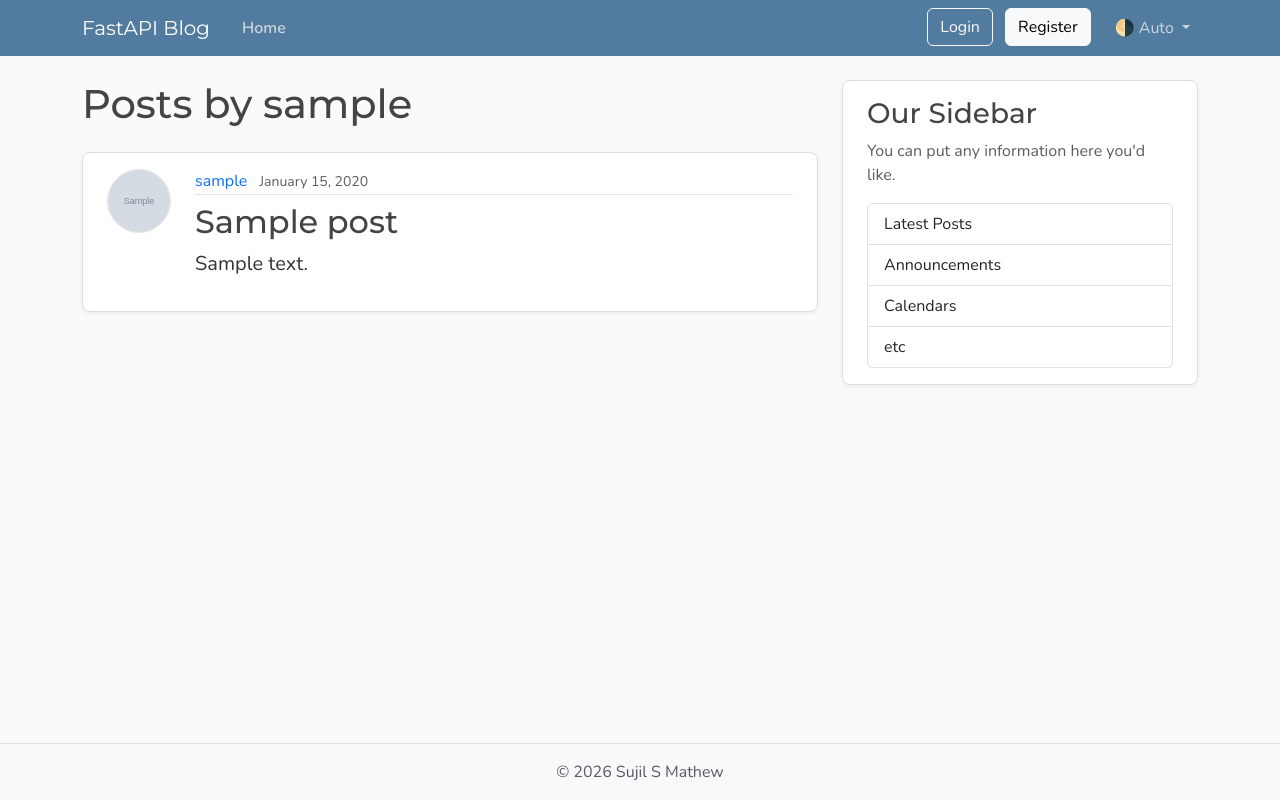
After one commit to Sujil75/fastapi_blog, a FastAPI app: page /users/1/posts in a window 1280 px wide. The commit adds this page. Run offline with FastAPI, Linux system fonts and the light colour scheme; tables that the repository leaves empty hold one stand-in row (values such as "Sample post"); grey boxes marked "Sample" are stand-in pictures.

Commit message:
completed db learning with sqlite using SQLAlchemy ORM for SQL in fastapi

```diff
--- a/main.py
+++ b/main.py
@@ -101,7 +101,7 @@ def post_page(
 
     raise HTTPException(status_code=status.HTTP_404_NOT_FOUND, detail="Post not found")
 
-# Get user posts HTML
+# Template Get user posts
 @app.get("/users/{user_id}/posts", include_in_schema=False, name="user_posts")
 def user_posts_page(
     request: Request,
@@ -196,7 +196,7 @@ def get_user(user_id: int, db: Annotated[Session, Depends(get_db)]):
     )
 
 
-# Get user posts
+# Get user posts api
 @app.get("/api/users/{user_id}/posts", response_model=list[PostResponse])
 def get_user_posts(user_id: int, db: Annotated[Session, Depends(get_db)]):
     result = db.execute(select(models.User).where(models.User.id == user_id))
@@ -215,9 +215,14 @@ def get_user_posts(user_id: int, db: Annotated[Session, Depends(get_db)]):
 
 
 @app.get(
-    "/api/posts", response_model=list[PostResponse]
+    "/api/posts",
+    response_model=list[PostResponse]
 )  # fastapi matches that all the posts match the PostResponse schema and doc will show the exact structure
-def get_posts():
+def get_posts(db: Annotated[Session, Depends(get_db)]):
+    # return posts
+    result = db.execute(select(models.Post))
+    posts = result.scalars().all()
+
     return posts
 
 
@@ -227,25 +232,51 @@ def get_posts():
     response_model=PostResponse,
     status_code=status.HTTP_201_CREATED,
 )
-def create_post(post: PostCreate):
-    new_id = max(p["id"] for p in posts) + 1 if posts else 1
-    new_post = {
-        "id": new_id,
-        "author": post.author,
-        "title": post.title,
-        "content": post.content,
-        "date_posted": "April 23, 2025",
-    }
+def create_post(post: PostCreate, db: Annotated[Session, Depends(get_db)]):
+    # new_id = max(p["id"] for p in posts) + 1 if posts else 1
+    result = db.execute(select(models.User).where(models.User.id == post.user_id))
+    user = result.scalars().first()
 
-    posts.append(new_post)
+    if not user:
+        raise HTTPException(
+            status_code=status.HTTP_404_NOT_FOUND,
+            detail="User not found",
+        )
+
+    # new_post = {
+    #     "id": new_id,
+    #     "author": post.author,
+    #     "title": post.title,
+    #     "content": post.content,
+    #     "date_posted": "April 23, 2025",
+    # }
+
+    # posts.append(new_post)
+
+    new_post = models.Post(
+        title=post.title,
+        content=post.content,
+        user_id=post.user_id,
+    )
+
+    db.add(new_post)
+    db.commit()
+    db.refresh(new_post)
+
     return new_post
 
+# Post page, to get a post from API, for API
+@app.get("/api/posts/{post_id}", response_model=PostResponse)  # for a single post
+def get_post(post_id: int, db: Annotated[Session, Depends(get_db)]):
+    # for post in posts:
+    #     if post.get("id") == post_id:
+    #         return post
 
-@app.get("/api/posts/{post_id}", response_model=PostResponse)  # for a single post
-def get_post(post_id: int):
-    for post in posts:
-        if post.get("id") == post_id:
-            return post
+    result = db.execute(select(models.Post).where(models.Post.id == post_id))
+    post = result.scalars().first()
+
+    if post:
+        return post
 
     raise HTTPException(status_code=status.HTTP_404_NOT_FOUND, detail="Post not found")
 
--- a/templates/home.html
+++ b/templates/home.html
@@ -15,8 +15,8 @@ Also, here need to call the parent part(to call parent it needs to extended like
                     <div class="flex-grow-1">
                         <div class="article-metadata mb-2">
                             <a class="me-2"
-                               href="#">{{ post.author.username }}</a>
-                            <small class="text-body-secondary">{{ post.date_posted }}</small>
+                               href="{{ url_for("user_posts", user_id=post.author.id) }}">{{ post.author.username }}</a>
+                            <small class="text-body-secondary">{{ post.date_posted.strftime("%B %d, %Y") }}</small>
                         </div>
                         <h2>
                             <a class="article-title"
--- a/templates/layout.html
+++ b/templates/layout.html
@@ -167,7 +167,7 @@
         <footer class="mt-auto py-3 bg-body-tertiary border-top">
             <div class="container text-center">
                 <p class="text-body-secondary mb-0">
-                    © <span id="year"></span> Corey Schafer
+                    © <span id="year"></span> Sujil S Mathew
                 </p>
             </div>
         </footer>
--- a/templates/post.html
+++ b/templates/post.html
@@ -11,8 +11,8 @@
             <div class="flex-grow-1">
                 <div class="article-metadata mb-2">
                     <a class="me-2"
-                       href="#">{{ post.author.username }}</a>
-                    <small class="text-body-secondary">{{ post.date_posted }}</small> <!-- post.date_posted.strftime("%B %d, %Y") -->
+                       href="{{ url_for("user_posts", user_id=post.author.id) }}">{{ post.author.username }}</a>
+                    <small class="text-body-secondary">{{ post.date_posted.strftime("%B %d, %Y") }}</small>
                 </div>
                 <h2 class="article-title">{{ post.title }}</h2>
                 <p class="article-content">{{ post.content }}</p>
--- /dev/null
+++ b/templates/user_posts.html
@@ -0,0 +1,30 @@
+{% extends "layout.html" %}
+{% block content %}
+  <h1 class="mb-4">Posts by {{ user.username }}</h1>
+  {% for post in posts %}
+    <article class="content-section py-3 px-4 mb-4">
+      <div class="d-flex align-items-start gap-4">
+        <img class="rounded-circle article-img flex-shrink-0"
+             src="{{ post.author.image_path }}"
+             alt="{{ post.author.username }}'s profile picture"
+             width="64"
+             height="64"
+             loading="lazy">
+        <div class="flex-grow-1">
+          <div class="article-metadata mb-2">
+            <a class="me-2"
+               href="{{ url_for('user_posts', user_id=post.author.id) }}">{{ post.author.username }}</a>
+            <small class="text-body-secondary">{{ post.date_posted.strftime("%B %d, %Y") }}</small>
+          </div>
+          <h2>
+            <a class="article-title"
+               href="{{ url_for('post_page', post_id=post.id) }}">{{ post.title }}</a>
+          </h2>
+          <p class="article-content">{{ post.content }}</p>
+        </div>
+      </div>
+    </article>
+  {% else %}
+    <p class="text-body-secondary">No posts by this user yet.</p>
+  {% endfor %}
+{% endblock content %}
```
